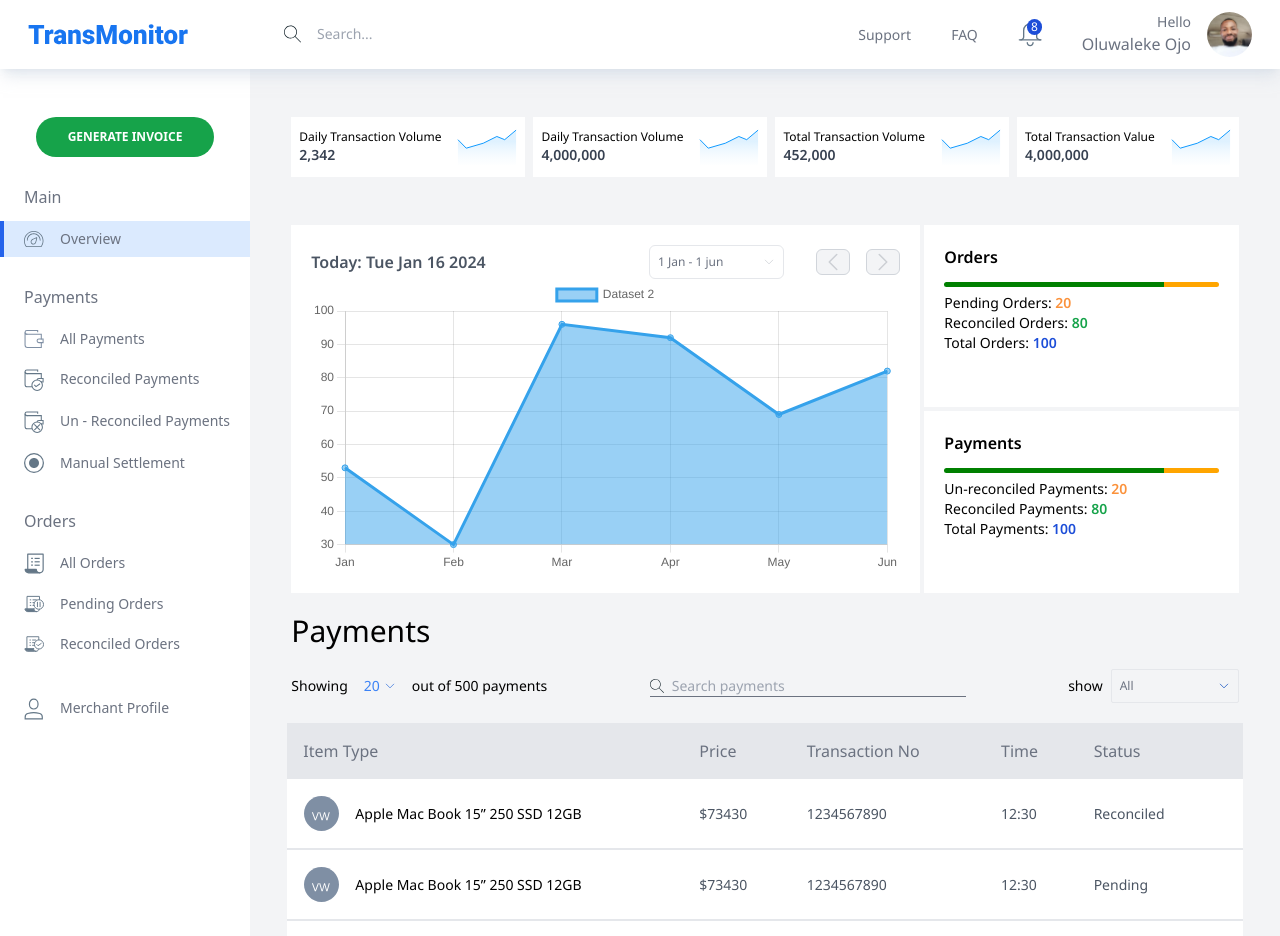
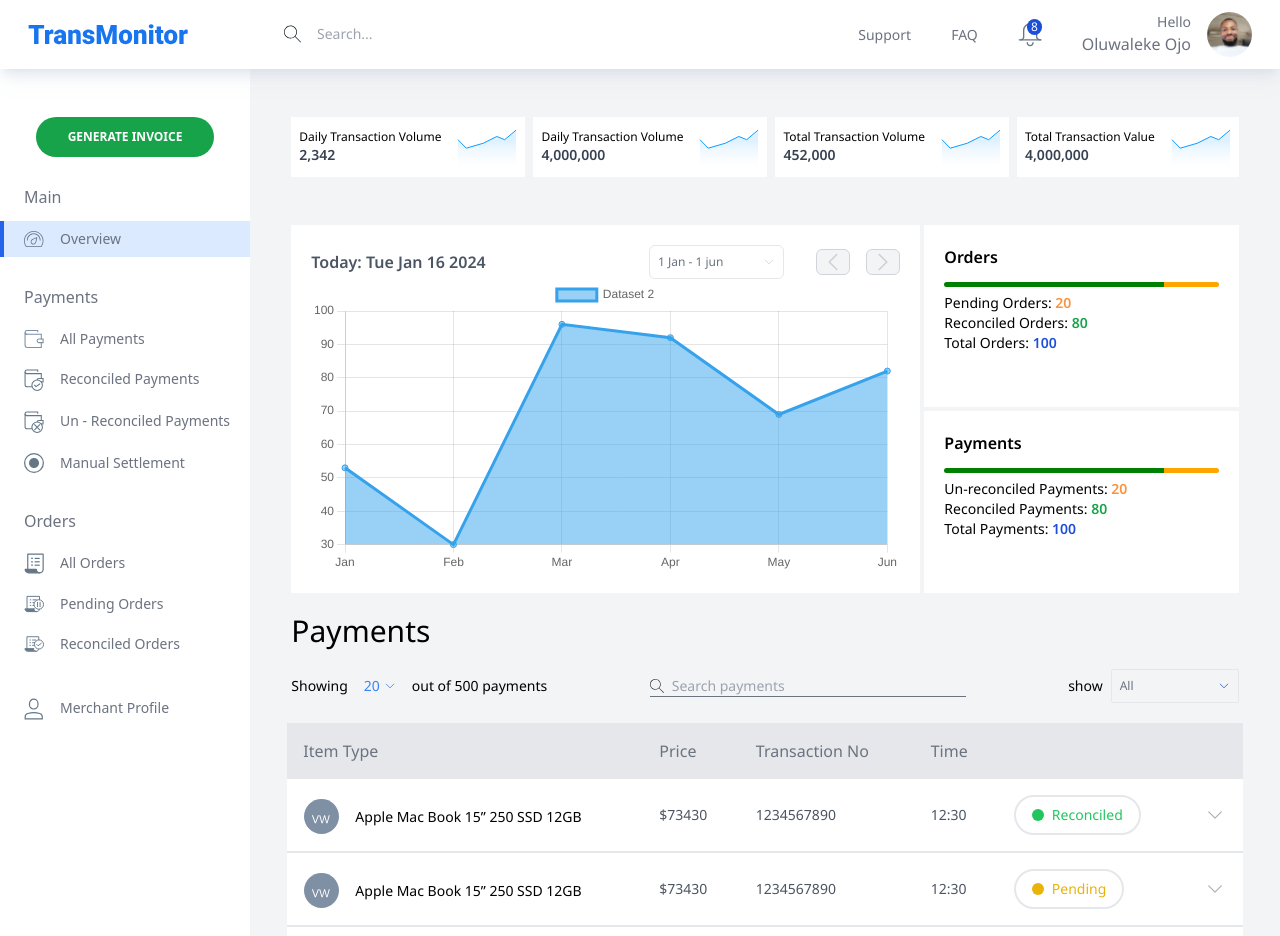
Before and after one commit to 8writes/craaft, a Next.js app: page / in a window 1280 px wide. Shown: the top 936 px of the page. Built offline with nearby package versions, Linux system fonts and the light colour scheme.

Commit message:
completed table status

```diff
--- a/src/views/Overview/table.jsx
+++ b/src/views/Overview/table.jsx
@@ -10,12 +10,12 @@ const columns = [
   { id: 'price', label: 'Price' },
   { id: 'transaction', label: 'Transaction No' },
   { id: 'time', label: 'Time' },
-  { id: 'status', label: 'Status' },
+  { id: 'status', label: '' },
 ]
 
 const Table = () => {
   const [page, setPage] = useState(0)
-  const [rowsPerPage ] = useState(10)
+  const [rowsPerPage] = useState(10)
 
   const [isDropdownOpen2, setIsDropdownOpen2] = useState(false)
   const [selectedValue, setSelectedValue] = useState('All')
@@ -29,8 +29,9 @@ const Table = () => {
   const generateDummyData = () => {
     const dummyData = []
 
-      for (let i = 1; i <= 20; i++) {
-         const status = i % 2 === 0 ? 'Pending' : i % 3 === 0 ? 'Un-reconciled' : 'Reconciled';
+    for (let i = 1; i <= 20; i++) {
+      const status =
+        i % 2 === 0 ? 'Pending' : i % 3 === 0 ? 'Un-reconciled' : 'Reconciled'
 
       const row = {
         id: i,
@@ -38,7 +39,7 @@ const Table = () => {
         price: '$73430',
         transaction: '1234567890',
         time: '12:30',
-        status
+        status,
       }
 
       dummyData.push(row)
@@ -142,7 +143,9 @@ const Table = () => {
               <thead className='bg-gray-200 p-4'>
                 <tr>
                   {columns.map((column) => (
-                    <th key={column.id} className='text-start text-base font-normal p-4 text-gray-500'>
+                    <th
+                      key={column.id}
+                      className='text-start text-base font-normal p-4 text-gray-500'>
                       {column.label}
                     </th>
                   ))}
@@ -153,28 +156,58 @@ const Table = () => {
                   .slice(page * rowsPerPage, (page + 1) * rowsPerPage)
                   .map((row) => (
                     <tr key={row.id} className='border-b-2'>
-                      <td className='flex items-center text-sm'>
+                      <td className='inline-flex items-center text-sm '>
                         <Image
                           src={avatar}
                           alt='Image'
                           width={35}
                           height={35}
-                          className='m-4'
+                          className='mx-4'
                         />
                         {row.item}
                       </td>
-                      {columns.slice(1).map((column) => (
-                        <td key={column.id} className='text-start text-sm p-4 text-gray-600'>
+                      {columns.slice(1, -1).map((column) => (
+                        <td
+                          key={column.id}
+                          className='text-start text-sm p-4 text-gray-600'>
                           {column.format && typeof row[column.id] === 'number'
                             ? column.format(row[column.id])
                             : row[column.id]}
                         </td>
                       ))}
+                      <td className='flex items-center justify-between p-4 text-sm'>
+                        <div
+                          className={`flex items-center gap-2 border-2 rounded-full py-2 px-4 ${
+                            row.status === 'Pending'
+                              ? 'text-yellow-500'
+                              : row.status === 'Reconciled'
+                              ? 'text-green-500'
+                              : 'text-gray-400'
+                          }`}>
+                          <span className=' w-3 h-3 inline-block bg-current rounded-full'></span>{' '}
+                          {row.status}
+                        </div>
+
+                        <svg
+                          xmlns='http://www.w3.org/2000/svg'
+                          fill='none'
+                          viewBox='0 0 24 24'
+                          strokeWidth={1.5}
+                          stroke='#b2b1b1'
+                          className='w-6 h-5 cursor-pointer'>
+                          <path
+                            strokeLinecap='round'
+                            strokeLinejoin='round'
+                            d='m19.5 8.25-7.5 7.5-7.5-7.5'
+                          />
+                        </svg>
+                      </td>
                     </tr>
                   ))}
               </tbody>
             </table>
-            <div className='pagination flex justify-end my-4'>
+            <div className='pagination flex justify-between my-5'>
+              <span className='text-sm'>showing 1 to 10 of 500 entries</span>
               <span className=' flex items-center border-2 text-sm px-1'>
                 <button
                   className=' border-r-2 p-1'
```
